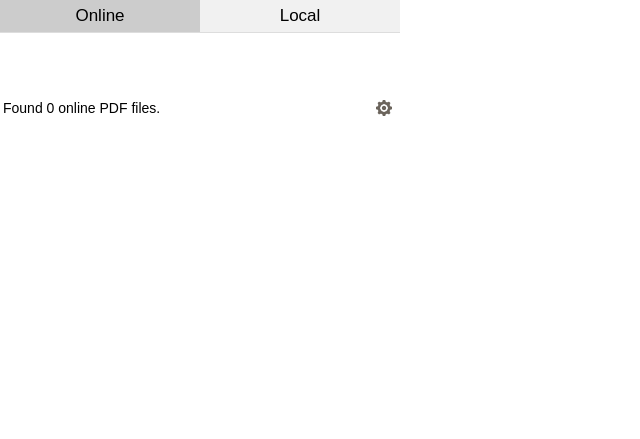
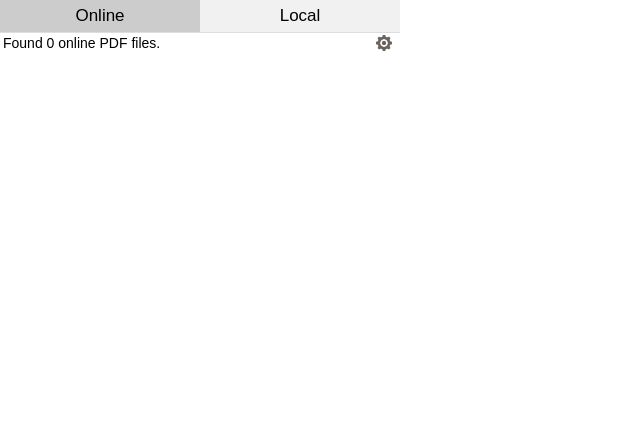
Before and after one commit to alexweininger/recent-pdf, a browser extension: page src/browser_action/index.html in a window 1280 px wide. Shown: the whole page, without its empty margins (0-640 px from the left). Drawn offline with Linux system fonts and the light colour scheme.

Commit message:
fixed auto hieght

```diff
--- a/src/browser_action/index.html
+++ b/src/browser_action/index.html
@@ -149,7 +149,6 @@
     height: -moz-fit-content;
     height: -webkit-fit-content;
     height: auto;
-    min-height: 15%;
   }
 
   #link-list,
```
